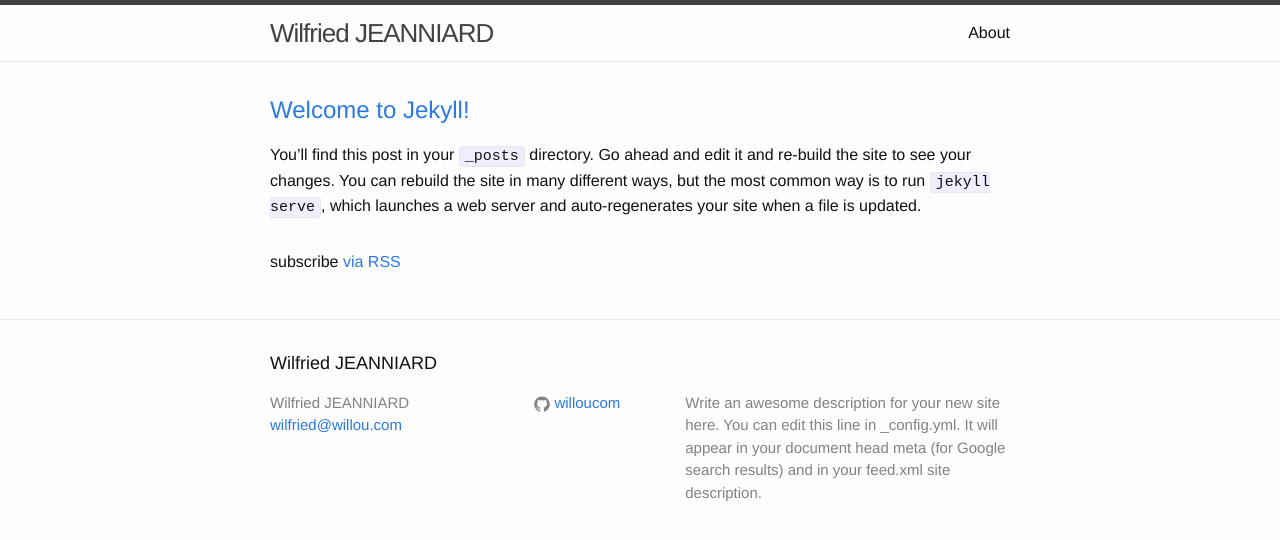
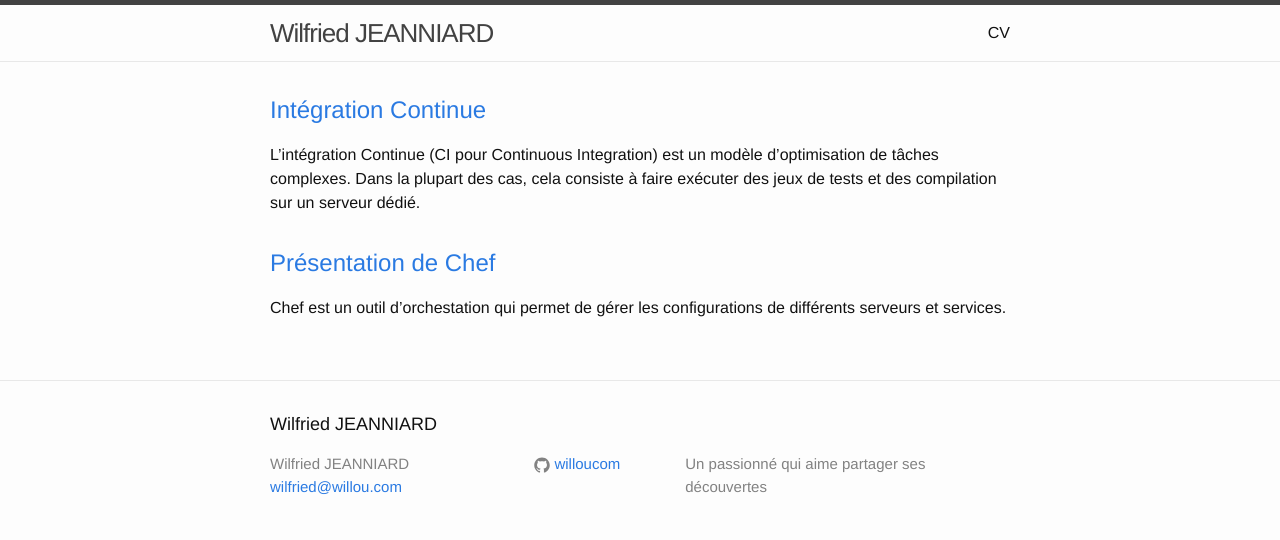
Before and after one commit to willoucom/willoucom.github.io, a Jekyll site: the page built from index.html, in a window 1280 px wide. Shown: the top 540 px of the page. Built offline with Jekyll 4.4.1, drawn with Linux system fonts in a browser that asks for light colours; part of the change alters nothing that is shown.

Commit message:
new posts

```diff
--- a/_config.yml
+++ b/_config.yml
@@ -9,9 +9,7 @@
 title: Wilfried JEANNIARD
 email: wilfried@willou.com
 description: > # this means to ignore newlines until "baseurl:"
-  Write an awesome description for your new site here. You can edit this
-  line in _config.yml. It will appear in your document head meta (for
-  Google search results) and in your feed.xml site description.
+  Un passionné qui aime partager ses découvertes
 baseurl: "" # the subpath of your site, e.g. /blog
 url: "http://www.willou.com" # the base hostname & protocol for your site
 
--- a/_posts/2016-04-30-welcome-to-jekyll.markdown
+++ /dev/null
@@ -1,25 +0,0 @@
----
-layout: post
-title:  "Welcome to Jekyll!"
-date:   2016-04-30 18:59:44 +0000
-categories: jekyll update
----
-You’ll find this post in your `_posts` directory. Go ahead and edit it and re-build the site to see your changes. You can rebuild the site in many different ways, but the most common way is to run `jekyll serve`, which launches a web server and auto-regenerates your site when a file is updated.
-
-To add new posts, simply add a file in the `_posts` directory that follows the convention `YYYY-MM-DD-name-of-post.ext` and includes the necessary front matter. Take a look at the source for this post to get an idea about how it works.
-
-Jekyll also offers powerful support for code snippets:
-
-{% highlight ruby %}
-def print_hi(name)
-  puts "Hi, #{name}"
-end
-print_hi('Tom')
-#=> prints 'Hi, Tom' to STDOUT.
-{% endhighlight %}
-
-Check out the [Jekyll docs][jekyll-docs] for more info on how to get the most out of Jekyll. File all bugs/feature requests at [Jekyll’s GitHub repo][jekyll-gh]. If you have questions, you can ask them on [Jekyll Talk][jekyll-talk].
-
-[jekyll-docs]: http://jekyllrb.com/docs/home
-[jekyll-gh]:   https://github.com/jekyll/jekyll
-[jekyll-talk]: https://talk.jekyllrb.com/
--- /dev/null
+++ b/_posts/2016-05-01-presentation-chef.markdown
@@ -0,0 +1,77 @@
+---
+layout: post
+title:  "Présentation de Chef"
+date:   2016-05-01 10:08:44 +0000
+categories: Chef
+---
+
+Chef est un outil d’orchestation qui permet de gérer les configurations de différents serveurs et services.
+
+L’orchestration consiste à piloter la configuration d’un Node (un serveur) et à s’assurer que cette configuration est bien conforme à un ensemble de règles, appelées Recipes.
+
+L’objectif de ce type d’outils est de déployer la même configuration sur un ensemble de serveurs, par exemple pour industrialiser et automatiser la mise en production de nouveaux serveurs.
+
+## Objectifs
+L’objectif de ce guide est de comprendre les principes de bases de l’outil afin de mieux comprendre dans quelle mesure il pourrait être mis en application.
+
+Le guide permet de présenter les différents éléments qui composent Chef et leurs différentes imbrications.
+
+Ce guide est à destination des développeurs ou administrateurs systèmes curieux.
+
+A la fin du guide sont présentés deux cas simples d’utilisation.
+
+## Vocabulaire
+
+#### La Workstation
+Une Workstation est l’outil du devop, c’est sur celle-ci que toute les opérations sont réalisées. Toute la configuration de Chef y est répliquée, elle est nommée “Chef-repo” et peut être poussé dans un dépôt Git (ou autre).
+
+L’outil de base pour gérer Chef est appelé Knife, qui doit être installé sur la Workstation, de manière à pouvoir piloter Chef.
+Chaque Workstation est identifiée sur le serveur par un identifiant utilisateur ; il n’y a pas de différence entre un utilisateur et une Workstation.
+
+#### Les Nodes
+Un Node (noeud) est un serveur (physique ou virtuel), un équipement réseau ou un conteneur.
+
+Dans la logique de Chef, tout ce qui peut être orchestré est un Node.
+Sur chaque Node est installé un client appelé Chef-client, qui va récupérer la configuration sur le Chef-server, et l’appliquer sur le Node.
+
+#### Le Chef-server
+Le Chef-server est un point central, également appellé hub, qui permet de propager les changements de configuration. Un Node va venir se connecter sur le Chef-server, il faut donc qu’il soit accessible par les Nodes.
+
+#### Les Cookbooks et les Roles
+Les Cookbooks sont des ensembles de commandes. Créer un Cookbook est relativement simple, le langage utilisé est le Ruby. Avec de bonnes bases de scripting, il est possible de réaliser quelques Cookbooks gérant l’installation et la configuration de serveurs.
+
+Par convention, on utilise un Cookbook par service. Par exemple, on créera un Cookbook “Apache” qui va gérer la configuration d’Apache.
+Un Cookbook peut être dépendant d’un autre Cookbook. Par exemple le Cookbook “Apache” va dépendre du Cookbook “yum” qui se charge d’installer le serveur Apache.
+
+Les Roles sont un ensemble de Cookbook que l’on peut appliquer à un Node. Par exemple le Role “serveur lamp7” va contenir les Cookbooks “Linux”, “Apache”, “MySQL” et “PHP 7” qui vont respectivement maintenir la configuration du système Linux, veiller à ce que les logiciels Apache, MySQL et PHP soient installés à la bonne version, et que leur configuration soit correcte.
+
+## Cas d’utilisation
+
+#### Installer un logiciel sur tout mon parc de serveurs
+Vous avez besoin d’installer un logiciel sur l’ensemble de votre parc, par exemple votre agent de sauvegarde ou de supervision.
+
+Dans ce cas vous pouvez affecter un Cookbook sur le Role “Default” et propager la configuration sur l’ensemble de votre parc.
+
+#### Vérifier la configuration du serveur SSH
+Vous voulez vérifier que vous avez bien changé le port SSH sur vos serveurs et que l’utilisateur root n’est plus autorisé à se connecter, et également que le port est bien ouvert dans iptables.
+
+Par la même occasion, vous voulez en profiter pour supprimer les clés SSH inutiles sur votre compte administrateur et vérifier que vous êtes bien présents dans les sudoers.
+
+Dans ce cas, vous créez un Cookbook “Configuration SSH” qui va :
+
+- Ouvrir le port dans iptables
+- Ajouter votre clé ssh dans ~/.ssh/authorized_keys et supprimer les clés inutiles
+- Ajouter votre utilisateur dans /etc/sudoers
+- Modifier la configuration de ssh et relancer le serveur ssh
+
+
+## Conclusion et perspectives
+Vous venez de prendre connaissance du vocabulaire de base utilisé dans chef.<br/>
+Vous avez également vu quelques exemples d’utilisation simple.<br/>
+Comme vous l’aurez compris, Chef est un outil pour lequel le vocabulaire est aussi important que le fonctionnement.
+
+Nous allons par la suite voir les cas d’utilisation suivants :
+
+- Installer Chef-server
+- Utiliser Chef-client
+- Créer un Cookbook
--- /dev/null
+++ b/_posts/2016-05-01-presentation-ci.markdown
@@ -0,0 +1,109 @@
+---
+layout: post
+title:  "Intégration Continue"
+date:   2016-05-01 11:15:32 +0000
+categories: CI
+---
+
+L'intégration Continue (CI pour Continuous Integration) est un modèle d'optimisation de tâches complexes. Dans la plupart des cas, cela consiste à faire exécuter des jeux de tests et des compilation sur un serveur dédié.
+
+## Objectifs
+Ce guide a pour objectif de vous donner les bases de vocabulaire et de concepts utilisés en Intégration Continue. Il existe à ce jour une très grande quantité d'outils d'Intégration Continue, il serait illusoire de vouloir tout les citer. Cependant des noms sortent du lot. Je traiterai séparément chaque outil.
+Pour bien appréhender ce guide, il est nécessaire de posséder des bases sur Git et de comprendre comment fonctionnent les branches.
+
+## Qu'est ce que la CI
+La CI ( intégration continue ) consiste en une suite d'action automatique qui ont pour but d'intégrer des modifications dans un flux de production (appellé Workflow ou Pipeline en fonction des outils).
+
+#### Vocabulaire
+Tout d'abord un peu de vocabulaire qui vous servira pour la suite.
+
+**Workflow ou Pipeline** : se dit d'une suite d'étapes (step). Les étapes peuvent être éxécutées de façon séquentielles ou en parallèle, ou un mélange des deux.
+
+**Step** : se dit d'une étape. Chaque étape possède un état (échec ou réussite)
+
+**Worker** : se dit d'un agent éxécutant les différentes étapes
+
+**Artefact** : se dit du produit d'une étape, par exemple le résultat d'une compilation.
+
+**Fixture** : se dit des données permettant de définir un état figé et standard dans un jeu de test.
+
+## Workflow
+
+Si nous devions tracer de façon générique un Workflow, il se présenterait de la façon suivante :
+
+#### Nouvelle fonctionnalité
+Le développeur crée une nouvelle fonctionnalité, par exemple un formulaire de changement de mot de passe. Il travaille dans une branche "change_password".
+
+Il va tester son code de son coté, puis il va PUSH son code sur le dépot GIT.
+
+Bien entendu, il aura pris soin de rédiger les tests unitaires et fonctionnels de sa fonctionnalité.
+
+#### Construction
+L'action de PUSH a été détectée par l'outil de CI.
+
+L'outil de CI va récupérer le contenu de la branche et va lancer la première étape qui est la construction. Dans ce projet Php, nous utilisons Composer pour gérer les packages. L'outil de CI va donc invoquer composer et construire les Artefacts.
+
+Comme le site utilise une base de données, l'outil de CI va créer une base temporaire et charger les fixtures.
+
+#### Tests
+Un jeu de tests unitaires a été rédigé, celui-ci est donc exécuté par l'outil de CI qui va capturer le résultat des tests.
+
+Comme le projet est complexe, une partie des tests seront effectués en parallèle afin de réduire la durée globale des tests.
+
+#### Compte rendu
+La construction et les tests sont terminés, un rapport est produit et publié sur un espace prévu à cet effet.
+
+Si des tests ont échoué, des alertes seront envoyés et le résultat sera marqué comme valide ou invalide en fonction de la gravité des erreurs.
+
+#### Intégration
+En fonction du compte rendu, l'intégration du code produit sera effectuée dans la branche principale du projet, soit de façon automatique, soit sous la forme de pull/merge request.
+
+## Les outils
+Comme indiqué précédemment, il existe beaucoup d'outils. Certains sont spécifiques, d'autres sont plus génériques. Voici un petit éventail des outils les plus utilisés.
+
+#### Jenkins
+Jenkins est l'outil de CI le plus connu, le plus utilisé, et probablement le plus ancien.
+
+Il a la réputation d'être extrêmement complexe à prendre en main mais d'être le plus polyvalent de tous.
+
+L'interface est vieillissante et anti-ergonomique, cependant depuis l'arrivée du module workflow, renommé pipeline depuis Jenkins 2.0, l'utilisation a été totalement revue et est maintenant à la portée de tous. Il est bien entendu toujours possible de créer ses Jobs (ancienne méthode) via l'interface, ou bien en utilisant Ant ou Maven.
+
+Je vous conseillerais de bien lire la documentation sur les pipelines, l'utilisation est relativement simple, la syntaxe est en groovy (http://groovy-lang.org/) et est très proche du java/javascript.
+https://Jenkins.io/solutions/pipeline/
+
+Le principal atout de Jenkins est d'être totalement multi-plateforme, il est codé en java et tourne sous linux/mac/windows quasiment sans problèmes. Si le système d'exploitation sur lequel est installé le worker est capable d'éxécuter une commande, alors Jenkins pourra utiliser cette commande. il est ainsi possible d'utiliser aussi bien des scripts shell que des scripts php pour les différentes étapes de construction.
+
+#### Travis
+Travis CI est un outil de CI de plus en plus utilisé par les projets OpenSource sur GitHub, il s'intègre très facilement aux projets existant en reliant le compte github avec le compte Travis.
+
+L'utilisation s'effectue par le bias d'un script Travis nommé .travis.xml et qui sera placé à la racine du projet. Celui-ci décrit un ensemble de tâches, la documentation est extrêmement bien faite et je vous la recommande https://docs.travis-ci.com/
+
+#### GitlabCI
+GitlabCI est un projet récent. il est basé et inclus dans le projet GitLab qui est un gestionaire de dépot Git.
+
+L'utilisation de GitlabCI si on utilise Gitlab est totalement transparente, il suffit de configurer des runners dans gitlabci et de déposer un fichier .gitlab-ci.yml à la racine du projet.
+
+La syntaxe est très simple et ressemble beaucoup à celle de Travis CI, la documentation est simple et très bien illustrée http://doc.gitlab.com/ce/ci/quick_start/README.html
+
+## Comment choisir son outil ?
+La plupart des outils se valent, mais certains ont des pré-requis et des spécificités.
+
+#### Tout terrain
+Vous voulez un système tout terrain, prenez Jenkins, il est possible de tout faire avec, la prise en main est un peu complexe au début, mais l'outil est très performant.
+
+Il est capable de se connecter à n'importe quel outil de gestion de sources, est capable de construire un projet dans n'importe quel langage, il peut intégrer docker si besoin, et est en mesure de déployer le code partout.
+
+L'écosystème de modules est vaste et peut couvrir presque tout les usages, si vous ne trouvez pas votre bonheur, il vous est possible d'utiliser un script à la place.
+
+De plus si vous utilisez déjà des scripts de tests ou de déploiement, pas besoin de les réécrire, jenkins saura les lancer pour vous.
+
+#### Projet OpenSource
+Vous voulez de la CI pour votre projet sans vous compliquer la vie, alors utilisez Travis CI. Il est simple à mettre en place, est très stable et ne vous coûtera rien. Il vous imposera par contre d'utiliser Github pour stocker vos sources.
+
+En dehors de cette limitation, il est parfait.
+
+#### Projet interne
+Vous avez des projets interne, et une machine (ou une VM) à disposition, alors installez Gitlab, qui constitue une solution “clé en main” facile à installer et à déployer. En quelques minutes vous aurez un outil puissant et fiable pour gérer vos sources et qui se chargera des constructions.
+
+La maintenance de l'outil est faible, il demandera de temps en temps à se mettre à jour, ce qui ne vous demandera pas beaucoup de temps.
+Et si vous commençez à manquer de ressources pour vos constructions, il est possible d'ajouter très facilement des serveurs additionnels.
--- a/about.md
+++ /dev/null
@@ -1,15 +0,0 @@
----
-layout: page
-title: About
-permalink: /about/
----
-
-This is the base Jekyll theme. You can find out more info about customizing your Jekyll theme, as well as basic Jekyll usage documentation at [jekyllrb.com](http://jekyllrb.com/)
-
-You can find the source code for the Jekyll new theme at:
-{% include icon-github.html username="jglovier" %} /
-[jekyll-new](https://github.com/jglovier/jekyll-new)
-
-You can find the source code for Jekyll at
-{% include icon-github.html username="jekyll" %} /
-[jekyll](https://github.com/jekyll/jekyll)
--- /dev/null
+++ b/cv.md
@@ -0,0 +1,110 @@
+---
+layout: page
+title: CV
+permalink: /cv/
+---
+
+**Wilfried JEANNIARD** <br/>
+170 rue Marcel Mérieux, 69007 LYON <br/>
+tel : 06 81 00 97 55<br/>
+mail : wilfried@willou.com<br/>
+36 ans, Permis B, Voiture personnelle
+
+
+
+# COMPÉTENCES
+- Environnement de travail : Windows, Linux, OSX
+- Développement : Html, PHP, Javascript, Mysql, Perl, Shell
+- Gestion de projet : Merise, UML, SCRUM
+- Bases de données : Mysql, ElasticSearch
+- Serveurs : Postfix, Apache2, Nginx, Linux (Redhat, Debian)
+- Environnement serveur : Docker, Chef.io, Amazon AWS, Ovh
+
+# EXPÉRIENCES
+
+## Création d’entreprise, Marketing Automation
+Juin 2015 - Novembre 2015 <br/>
+Conception d’un outil de Marketing Automation spécialisé dans l’emailing.
+
+## Administrateur système, Responsable Déliverabilité
+*Numerik-Art groupe Adthink Media, lyon*<br/>
+Décembre 2013 - Juin 2015 <br/>
+Responsable de la plate-forme d’envoi d’email (MailPerformance), refonte totale de la plate-forme
+
+- Le tracking client repose sur elasticsearch
+- La segmentation bénéficie d’un système automatique de détection des inactifs et d’un scoring sur les actifs
+- L’envoi des emails utilise la plate-forme Amazon SES et traite automatiquement les invalides et les plaintes
+- Ajout d’un moteur de scénarios permettant d’automatiser les relances (welcome process, upsells, autorépondeur,...)
+
+Reprise de l’intégralité de l’hébergement de Numerik-Art fin 2014
+
+- Gestion des serveurs avec Chef.io
+- Refonte du stockage des données, suppression de mysql+drbd et mise en place d’une architecture de réplication Master<->Master->Slave
+- Gestion de sauvegarde centralisée utilisant Bacula
+- Monitoring avec Nagios + CheckMK
+
+## Responsable technique
+*Iroquois, Villeurbanne*<br/>
+Mars 2012 - Décembre 2013<br/>
+Gestion de la plate-forme de routage Powow3, amélioration des outils de suivi, correction de bugs.
+
+- Responsable des relations avec les fournisseurs de messagerie et suivi de la réputation de la plate-forme et des clients.<br/>
+- Conception de la plate-forme de routage Powow4, rédaction du cahier des charges, pilotage du projet, contrôle de la qualité.
+
+## Administrateur système
+*Plebicom, Lyon*<br/>
+Novembre 2007 - Février 2012<br/>
+Chargé de la maintenance, du développement et de la gestion des évolutions techniques de la plate-forme d'hébergement et de traitement des données pour les sites www.ebuyclub.com, www.cashstore.fr, www.edengo.com.
+
+- Mise en place d'une plate-forme web haute disponibilité via un répartiteur de charge redondé sous architecture Linux LVS.
+- Mise en place d'une architecture de traitement (parsing) de mails afin de saisir les informations des membres en temps réel. (~1000000 mails traités/jour)
+- Mise en place d'un service complet d'envoi de newsletters, avec segmentation complète selon plus de 40 critères comportementaux et/ou prédits. (~3500000 mails envoyés/jour)
+- Mise en place d'une solution complète de monitoring de la réputation des serveurs de messagerie, signature numérique, respect des différentes chartes, listes blanches, feedback loop.
+- Mise en place d'un centre d'hébergement de secours afin d'assurer une reprise de service minimal en moins de 4h en cas de défaillance de l'hébergeur principal.
+- Mise en place d'une régie publicitaire avec partage de revenus via plate-forme d'affiliation, agrégation des bases, gestion des appels de facturation (www.fanito.fr)
+
+## Développeur
+*Fazae, Lyon*<br/>
+Juin 2006 - Février 2007<br/>
+Chargé de mettre en place les procédures de référencement des sites internet ainsi que de développer des outils permettant d’automatiser certaines de ces procédures.
+
+## Développeur
+*Freelance*<br/>
+Mars 2005 - Mai 2006<br/>
+Dans le cadre du développement de mon activité à titre d’indépendant, j’ai eu à coeur de maintenir avec mes clients une relation privilégiée et soutenue afin de maintenir une qualité de service irréprochable.
+
+
+## Conception de sites internet
+*Adgensite, Lyon*<br/>
+Septembre 2004 - Mars 2005
+
+- Analyse de trafic : Conseil général des hauts de Seine, Aderly, Grand lyon, Ombrosa
+- Réalisations : Caisse Nationale d'Assurance Maladie, Maison du Spa, Fondation Scientifique de Lyon
+
+## Assistance technique
+*SellByTel, Lyon*<br/>
+Juin 2003 - Aout 2004
+
+- Technicien d'assistance téléphonique pour la société HP
+Diagnostic et résolution des problèmes techniques (pannes informatiques, bugs…) ou fonctionnels (modifications de documents, impressions…)
+Capacités d’écoute et de communication pour bien comprendre et analyser les besoins, et y répondre le plus efficacement possible
+Formation “à chaud” des nouveaux arrivants
+
+## Conception de sites internet
+*Proval, Lyon*<br/>
+Mars 2000 - Mars 2003<br/>
+Webmaster délégué du site Adecco.fr
+Création de sites internet, Webmastering
+
+# DIPLÔMES
+*Conservatoire National des Arts et Métiers (CNAM), Lyon,*
+DPCT Génie informatique d’entreprise
+- Algorithme et programmation,
+- Structures de données,
+- Réseaux,
+- Bases de données,
+- Systèmes d’exploitation
+
+*Lycée Joseph Haubtmann, Saint-Etienne*
+- BAC Pro Industries Graphiques, option Impression
+- BEP Conducteur Offset
--- a/index.html
+++ b/index.html
@@ -19,6 +19,6 @@ layout: default
     {% endfor %}
   </ul>
 
-  <p class="rss-subscribe">subscribe <a href="{{ "/feed.xml" | prepend: site.baseurl }}">via RSS</a></p>
+  <!-- <p class="rss-subscribe">subscribe <a href="{{ "/feed.xml" | prepend: site.baseurl }}">via RSS</a></p> -->
 
 </div>
```
